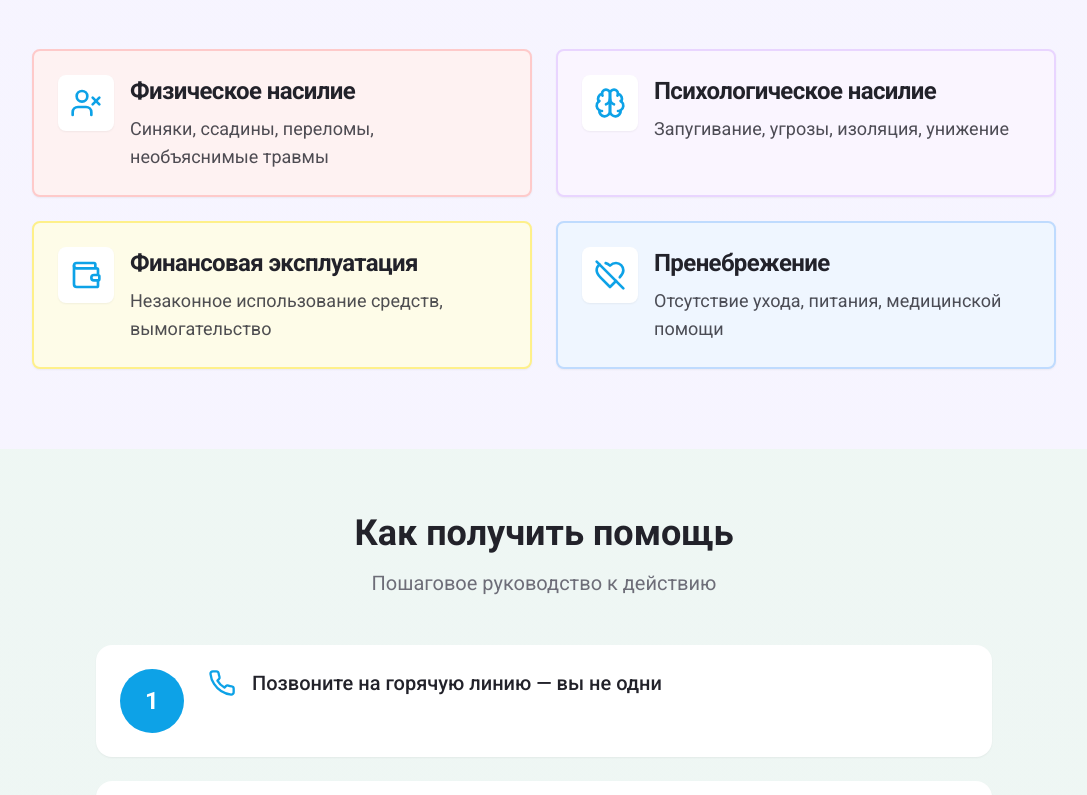
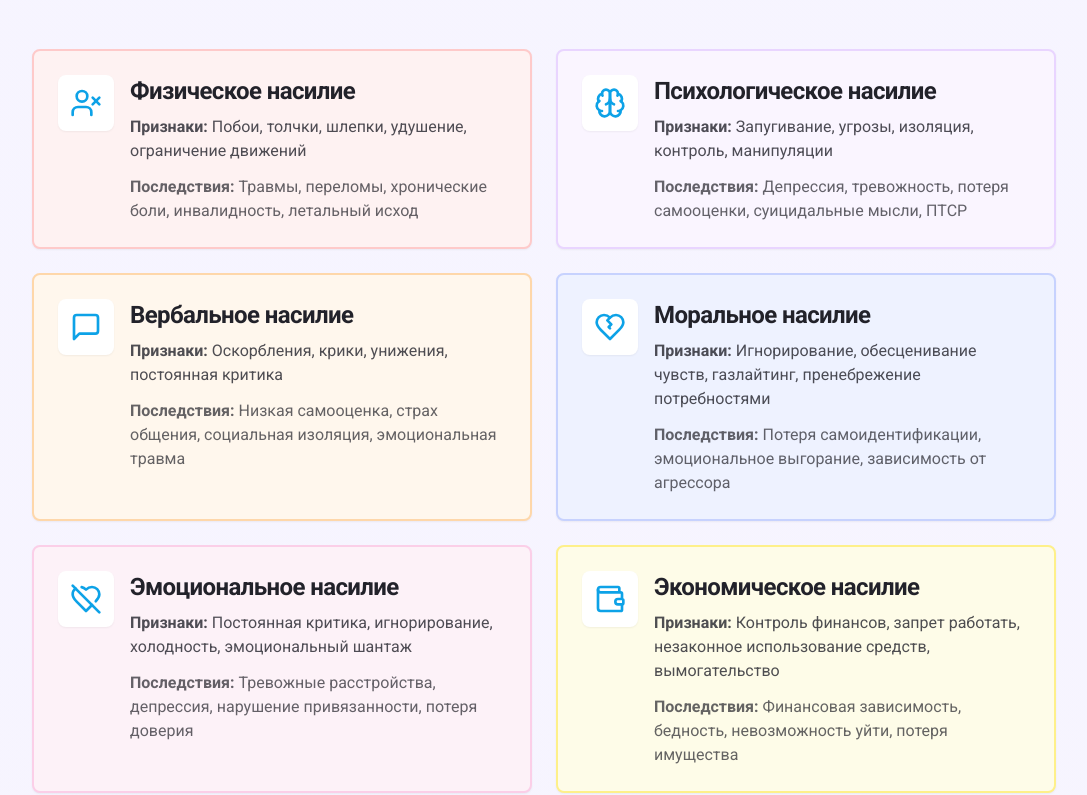
Before and after one commit to pr-poehali-dev/elder-abuse-awareness, a React (Vite) app: page / in a window 1280 px wide. Shown: the part 609-1404 px from the top of the page, without its empty margins (96-1183 px from the left). Built offline with nearby package versions, Linux system fonts and the light colour scheme.

Commit message:
refactor: Классификация видов насилия и их последствия

```diff
--- a/src/pages/Index.tsx
+++ b/src/pages/Index.tsx
@@ -19,26 +19,51 @@ const Index = () => {
     {
       icon: 'UserX',
       title: 'Физическое насилие',
-      description: 'Синяки, ссадины, переломы, необъяснимые травмы',
+      description: 'Побои, толчки, шлепки, удушение, ограничение движений',
+      consequences: 'Травмы, переломы, хронические боли, инвалидность, летальный исход',
       color: 'bg-red-50 border-red-200'
     },
     {
       icon: 'Brain',
       title: 'Психологическое насилие',
-      description: 'Запугивание, угрозы, изоляция, унижение',
+      description: 'Запугивание, угрозы, изоляция, контроль, манипуляции',
+      consequences: 'Депрессия, тревожность, потеря самооценки, суицидальные мысли, ПТСР',
       color: 'bg-purple-50 border-purple-200'
     },
     {
+      icon: 'MessageSquare',
+      title: 'Вербальное насилие',
+      description: 'Оскорбления, крики, унижения, постоянная критика',
+      consequences: 'Низкая самооценка, страх общения, социальная изоляция, эмоциональная травма',
+      color: 'bg-orange-50 border-orange-200'
+    },
+    {
+      icon: 'HeartCrack',
+      title: 'Моральное насилие',
+      description: 'Игнорирование, обесценивание чувств, газлайтинг, пренебрежение потребностями',
+      consequences: 'Потеря самоидентификации, эмоциональное выгорание, зависимость от агрессора',
+      color: 'bg-indigo-50 border-indigo-200'
+    },
+    {
+      icon: 'HeartOff',
+      title: 'Эмоциональное насилие',
+      description: 'Постоянная критика, игнорирование, холодность, эмоциональный шантаж',
+      consequences: 'Тревожные расстройства, депрессия, нарушение привязанности, потеря доверия',
+      color: 'bg-pink-50 border-pink-200'
+    },
+    {
       icon: 'Wallet',
-      title: 'Финансовая эксплуатация',
-      description: 'Незаконное использование средств, вымогательство',
+      title: 'Экономическое насилие',
+      description: 'Контроль финансов, запрет работать, незаконное использование средств, вымогательство',
+      consequences: 'Финансовая зависимость, бедность, невозможность уйти, потеря имущества',
       color: 'bg-yellow-50 border-yellow-200'
     },
     {
-      icon: 'HeartOff',
-      title: 'Пренебрежение',
-      description: 'Отсутствие ухода, питания, медицинской помощи',
-      color: 'bg-blue-50 border-blue-200'
+      icon: 'ShieldAlert',
+      title: 'Сексуальное насилие',
+      description: 'Принуждение к интимным отношениям, домогательства, насильственные действия',
+      consequences: 'Физические травмы, ПТСР, сексуальные расстройства, инфекции, психологическая травма',
+      color: 'bg-rose-50 border-rose-200'
     }
   ];
 
@@ -261,10 +286,13 @@ const Index = () => {
                     <div className="p-3 bg-white rounded-lg shadow-sm">
                       <Icon name={sign.icon} size={32} className="text-primary" />
                     </div>
-                    <div>
+                    <div className="flex-1">
                       <CardTitle className="text-2xl mb-2">{sign.title}</CardTitle>
-                      <CardDescription className="text-lg text-foreground/80">
-                        {sign.description}
+                      <CardDescription className="text-base text-foreground/80 mb-3">
+                        <strong>Признаки:</strong> {sign.description}
+                      </CardDescription>
+                      <CardDescription className="text-base text-foreground/70">
+                        <strong>Последствия:</strong> {sign.consequences}
                       </CardDescription>
                     </div>
                   </div>
```
